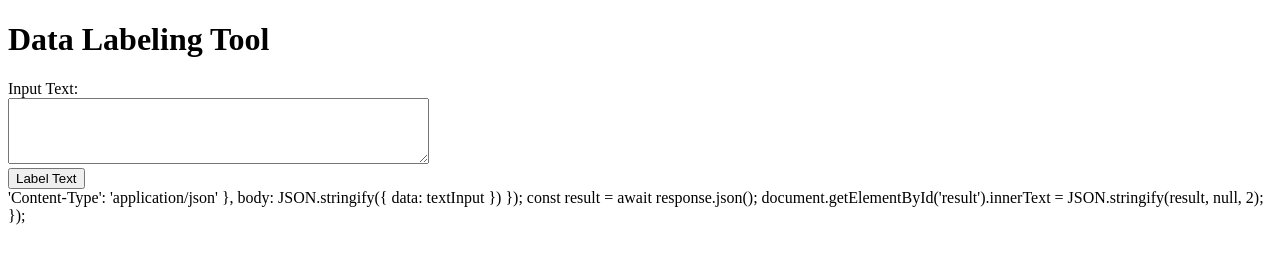
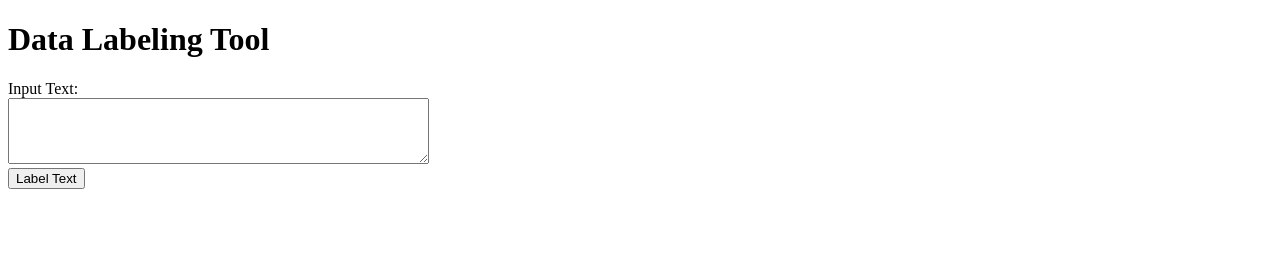
Before and after one commit to rsujiwana/FPPSOMLOPS, a plain HTML site: page app/templates/index.html in a window 1280 px wide. Drawn offline with Linux system fonts and the light colour scheme.

Commit message:
Update index.html

```diff
--- a/app/templates/index.html
+++ b/app/templates/index.html
@@ -26,7 +26,6 @@
             });
             const result = await response.json();
             displayResult(result);
-            document.getElementById('result').innerText = JSON.stringify(result, null, 2);
         });
 
         function displayResult(result) {
@@ -52,13 +51,3 @@
     </script>
 </body>
 </html>
-                    'Content-Type': 'application/json'
-                },
-                body: JSON.stringify({ data: textInput })
-            });
-            const result = await response.json();
-            document.getElementById('result').innerText = JSON.stringify(result, null, 2);
-        });
-    </script>
-</body>
-</html>
```
